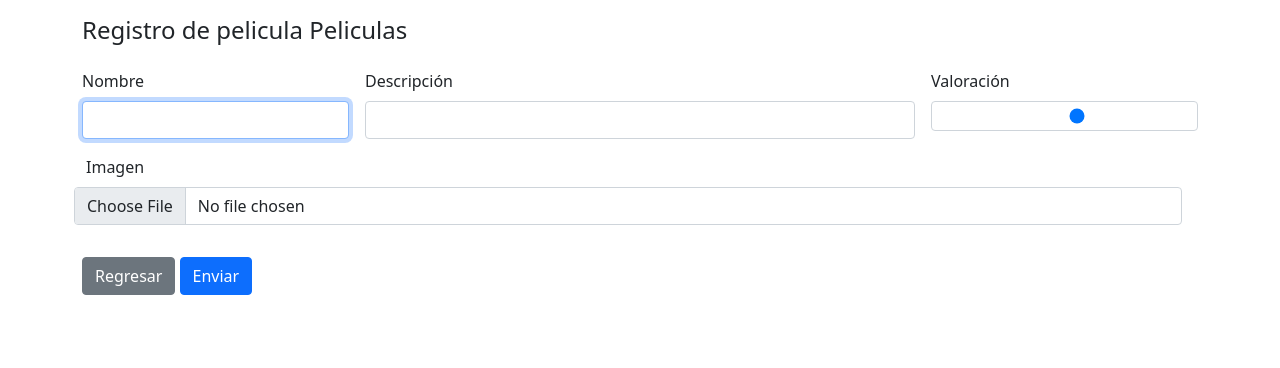
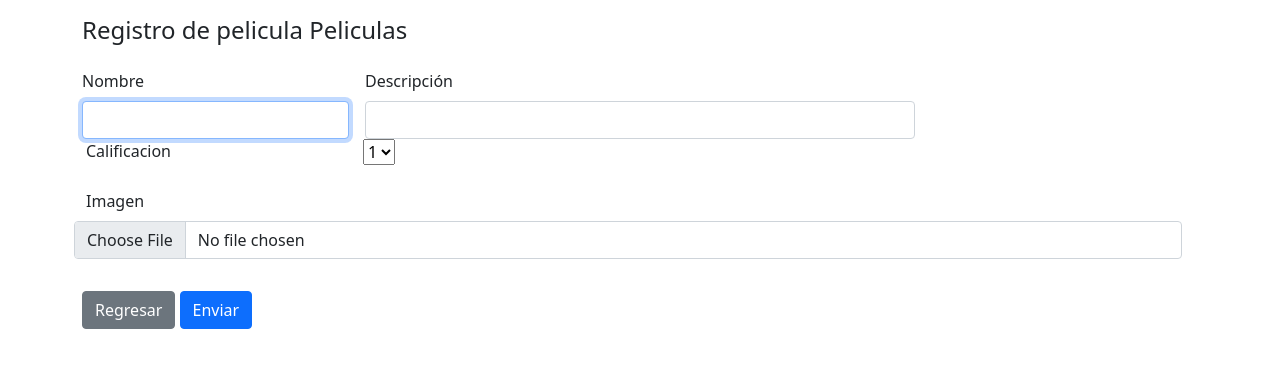
Before and after one commit to KevinMolina1996/Proyecto-Arquitectura, a PHP site: page /View/Cine_new.php in a window 1280 px wide. Shown: the top 368 px of the page. Run offline with PHP 8.4, Linux system fonts and the light colour scheme.

Commit message:
Update Cine_new.php

```diff
--- a/View/Cine_new.php
+++ b/View/Cine_new.php
@@ -37,9 +37,18 @@ require "../Controller/CineController.php";
                     <Input type="text" id="Descripcion" name="Descripcion" class="form-control" required>
                 </div>
 
+
+                <div class="row">
                 <div class="col-md-3">
-                    <label for="Valoracion" class="form-label">Valoración</label>
-                    <Input type="range" min = "1" max= "10" id="Valoracion" name="Valoracion" class="form-control" required>
+                    Calificacion
+                </div>
+                <div class="col-md-3">
+                    <select name="selector" class="form-label" id="1">
+                        <option value="1">1</option>
+                        <option value="2">2</option>
+                        <option value="3">3</option>
+                    </select>
+                </div>
                 </div>
 
                 <div class="row py-3">
```
